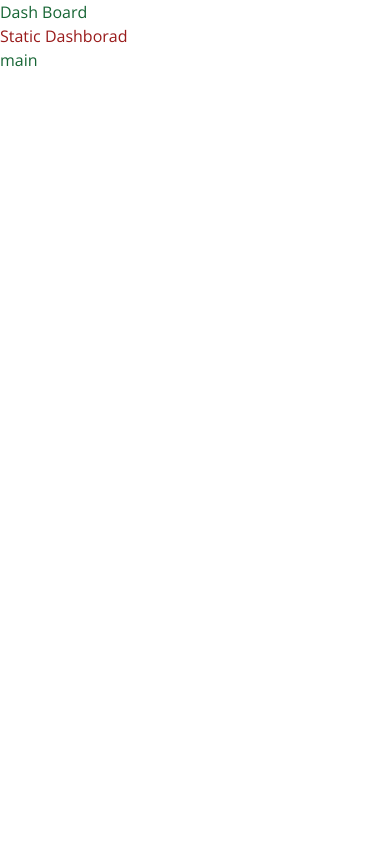
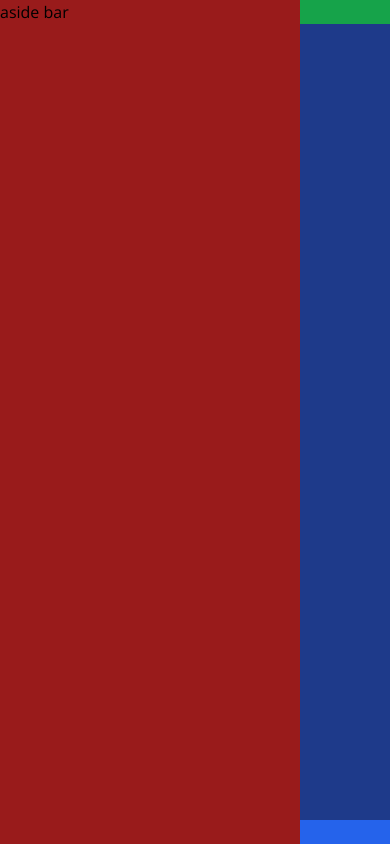
Before and after one commit to Becherair-Abdellah/FAST_ESHOP, a React (Vite) app: page /dashboard in a window 390 px wide. Built offline with nearby package versions, Linux system fonts and the light colour scheme.

Commit message:
the first style without correct items it just to make a responsive

```diff
--- a/src/pages/dashboard/Dashboard.jsx
+++ b/src/pages/dashboard/Dashboard.jsx
@@ -1,16 +1,34 @@
-import React from 'react'
+import React, { useEffect, useRef, useState } from 'react'
 import { Route, Routes } from 'react-router-dom'
 import Main from './Main';
 function Dashboard() {
   document.title = 'Dashboard';
+  const [height,setNewHeight] = useState(0);
+  const styles = `main_page top-[${height}px] relative bg-blue-900 text-white h-full`;
+
+  console.log(styles);
+  useEffect(()=>{
+    setNewHeight(document.querySelector('header').offsetHeight);
+  },[]);
+
   return (
-    <div className='text-green-800'>
-      Dash Board
-      <h1 className='text-red-800' >Static Dashborad</h1>
-<Routes>
-<Route exact path="/" element={<Main/>} />
-<Route exact path="*" element={<h1>Not Found It !!</h1>} />
-</Routes>
+    <div className=''>
+      <header className='bg-green-600 fixed w-full z-[1]'>
+        header
+      </header>
+      <div className={styles} style={{height:`calc(100vh - ${height}px)`}}>
+      <Routes>
+        <Route exact path="/" element={<Main />} />
+        <Route exact path="*" element={<h1>Not Found It !!</h1>} />
+      </Routes>
+      </div>
+      <aside className='bg-red-800 fixed h-[100vh] w-[300px] z-[11] top-0'>
+        aside bar
+      </aside>
+      <footer className='bg-blue-600 fixed w-full bottom-0'>
+        footer
+      </footer>
+
     </div>
   )
 }
--- a/src/pages/dashboard/Main.jsx
+++ b/src/pages/dashboard/Main.jsx
@@ -2,9 +2,9 @@ import React from 'react'
 // dashboard component
 function Main() {
   return (
-    <div>
+    <>
       main
-    </div>
+    </>
   )
 }
 
```
